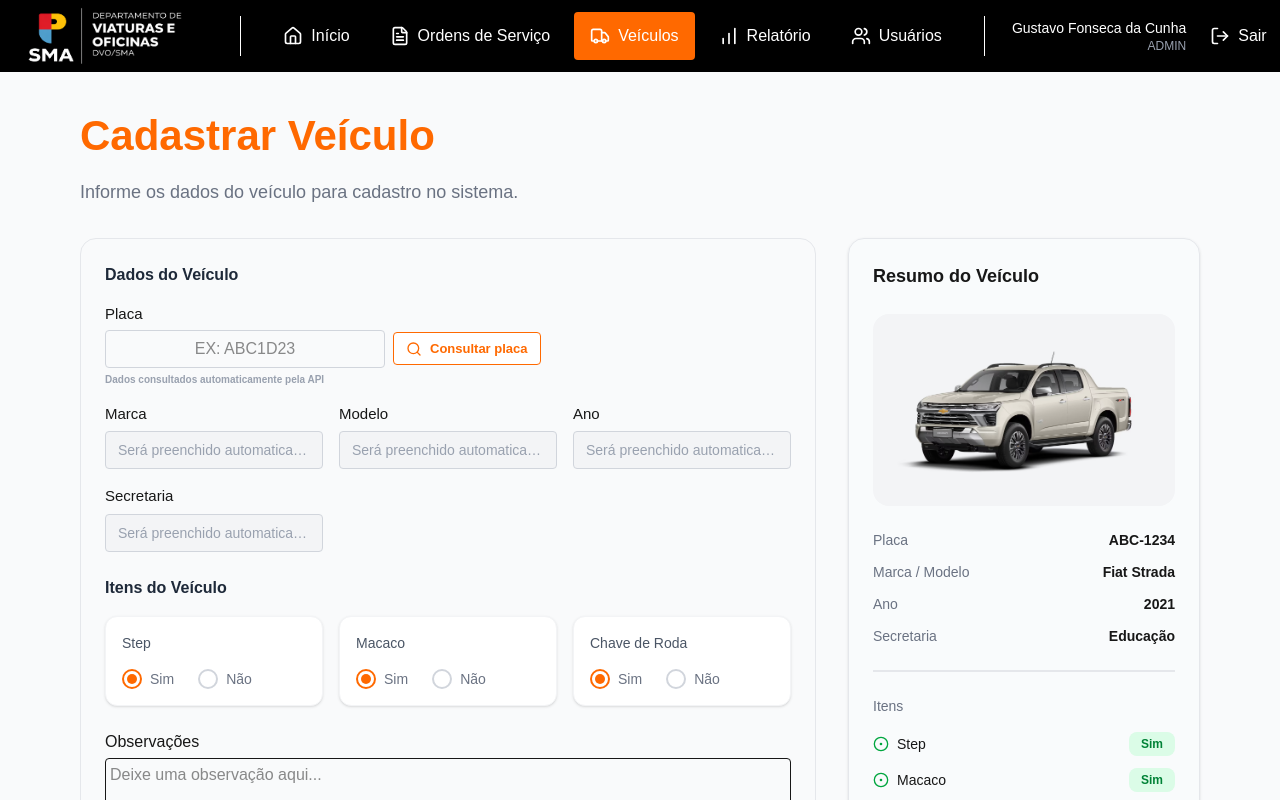
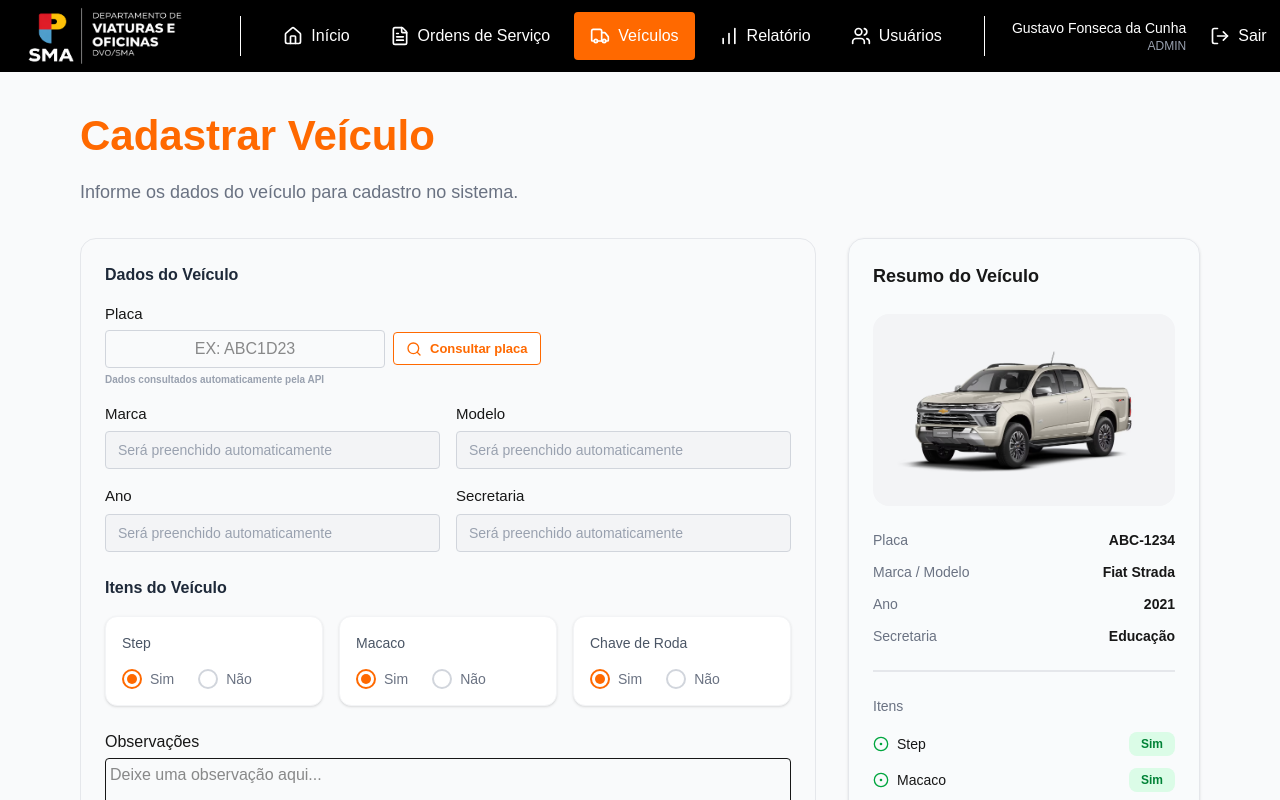
Before and after one commit to EnzoGiacomini/sistema-gestao-frota, a Next.js app: page /admin/vehicles in a window 1280 px wide. Shown: the top 800 px of the page. Built offline with nearby package versions, Linux system fonts and the light colour scheme.

Commit message:
style: layout vehicle details in two columns per row

```diff
--- a/src/app/admin/vehicles/page.tsx
+++ b/src/app/admin/vehicles/page.tsx
@@ -26,11 +26,11 @@
                 Dados do Veículo
               </label>
               <PlateField API />
-              <div className="grid grid-cols-1 sm:grid-cols-3 gap-4">
+              <div className="grid grid-cols-2 gap-4">
                 <CarDetails item="Marca" result="" />
                 <CarDetails item="Modelo" result="" />
                 <CarDetails item="Ano" result="" />
-                 <CarDetails item="Secretaria" result="" />
+                <CarDetails item="Secretaria" result="" />
               </div>
             </div>
 
```
